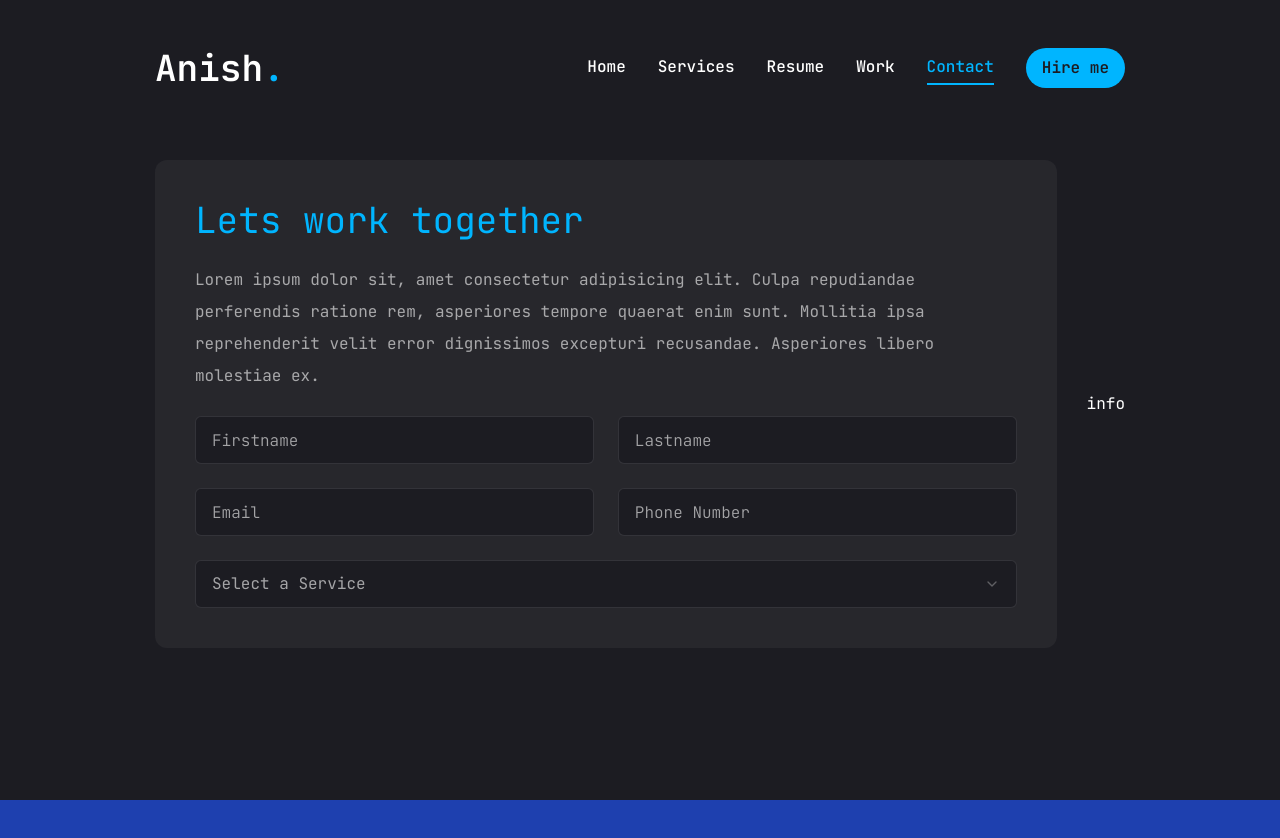
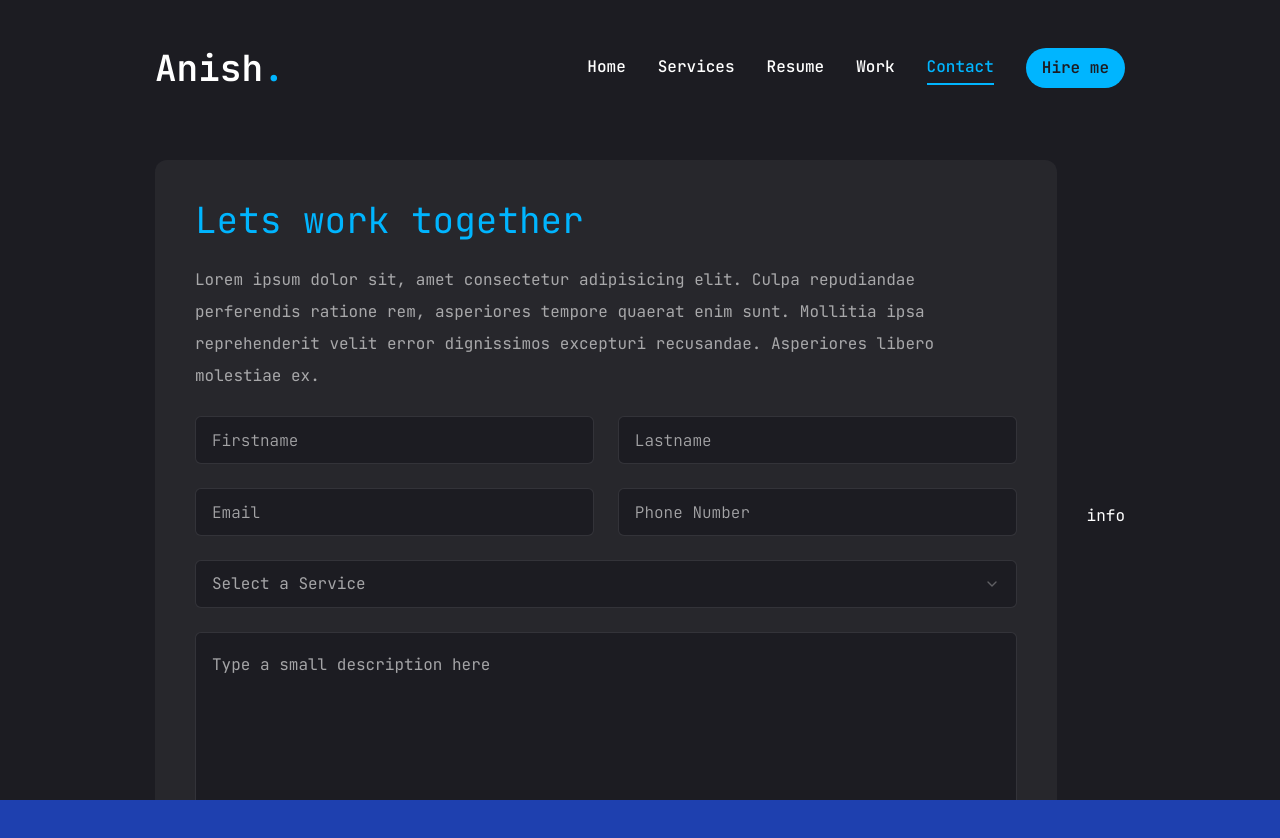
Before and after one commit to Anish-Guntreddi/PersonalWebsite, a Next.js app: page /contact in a window 1280 px wide. Shown: the top 838 px of the page. Before the commit the page ends 800 px from the top, so only its background shows below. Built offline with nearby package versions, Linux system fonts and the light colour scheme.

Commit message:
added text box area to contact page

```diff
--- a/app/contact/page.jsx
+++ b/app/contact/page.jsx
@@ -67,6 +67,11 @@
                   </SelectGroup>
                 </SelectContent>
               </Select>
+              {/*Text area section*/}
+              <Textarea
+              className="h-[200px]"
+              placeholder="Type a small description here"
+              />
             </form>
           </div>
           <div className='flex-1 flex items-center xl:justify-end order-1 xl:order-none mb-8 xl:mb-0'>info</div>
--- a/components/ui/textarea.jsx
+++ b/components/ui/textarea.jsx
@@ -6,7 +6,7 @@
   return (
     (<textarea
       className={cn(
-        "flex min-h-[80px] w-full rounded-md border border-slate-200 bg-white px-3 py-2 text-sm ring-offset-white placeholder:text-slate-500 focus-visible:outline-none focus-visible:ring-2 focus-visible:ring-slate-950 focus-visible:ring-offset-2 disabled:cursor-not-allowed disabled:opacity-50 dark:border-slate-800 dark:bg-slate-950 dark:ring-offset-slate-950 dark:placeholder:text-slate-400 dark:focus-visible:ring-slate-300",
+        "flex min-h-[80px] w-full rounded-md border border-white/10 bg-primary px-4 py-5 text-base placeholder:text-white/60 focus-visible:outline-none focus-visible:ring-1 focus-visible:ring-accent focus-visible:ring-offset-0 disabled:cursor-not-allowed disabled:opacity-50",
         className
       )}
       ref={ref}
```
